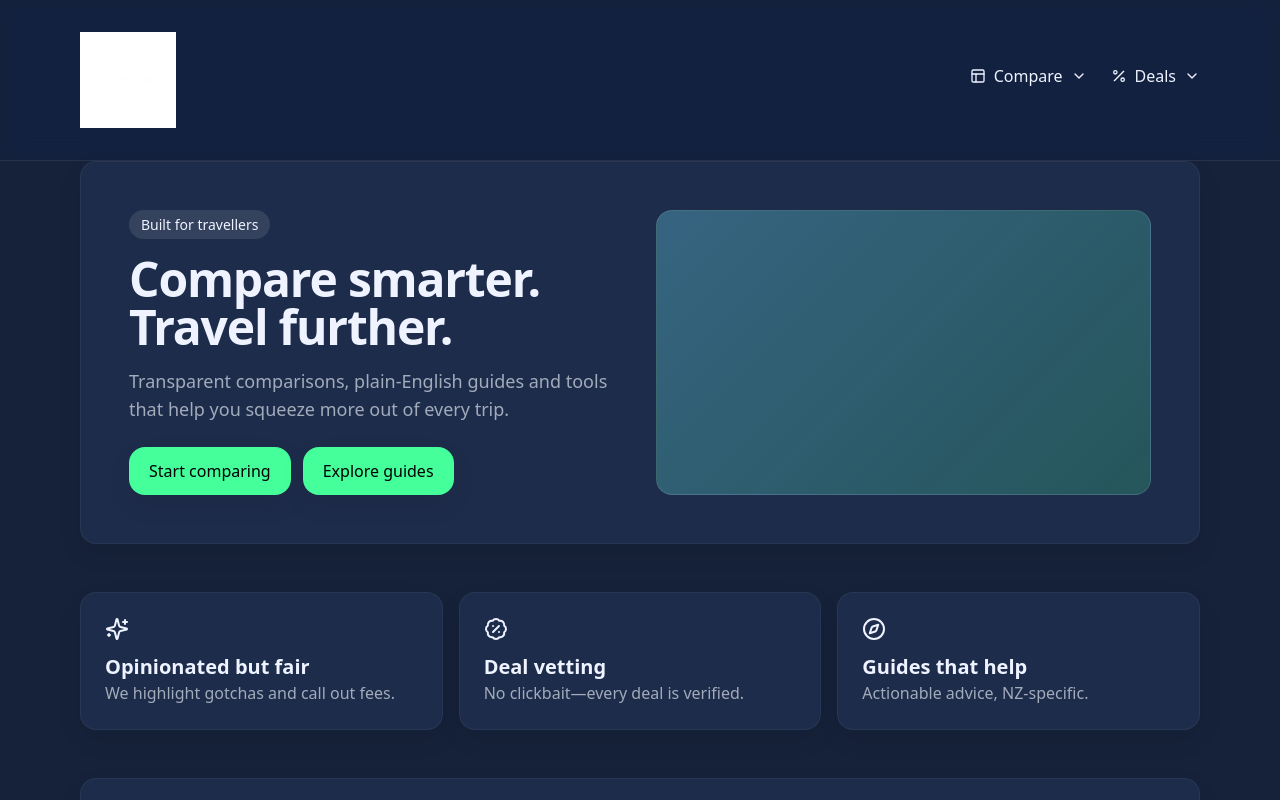
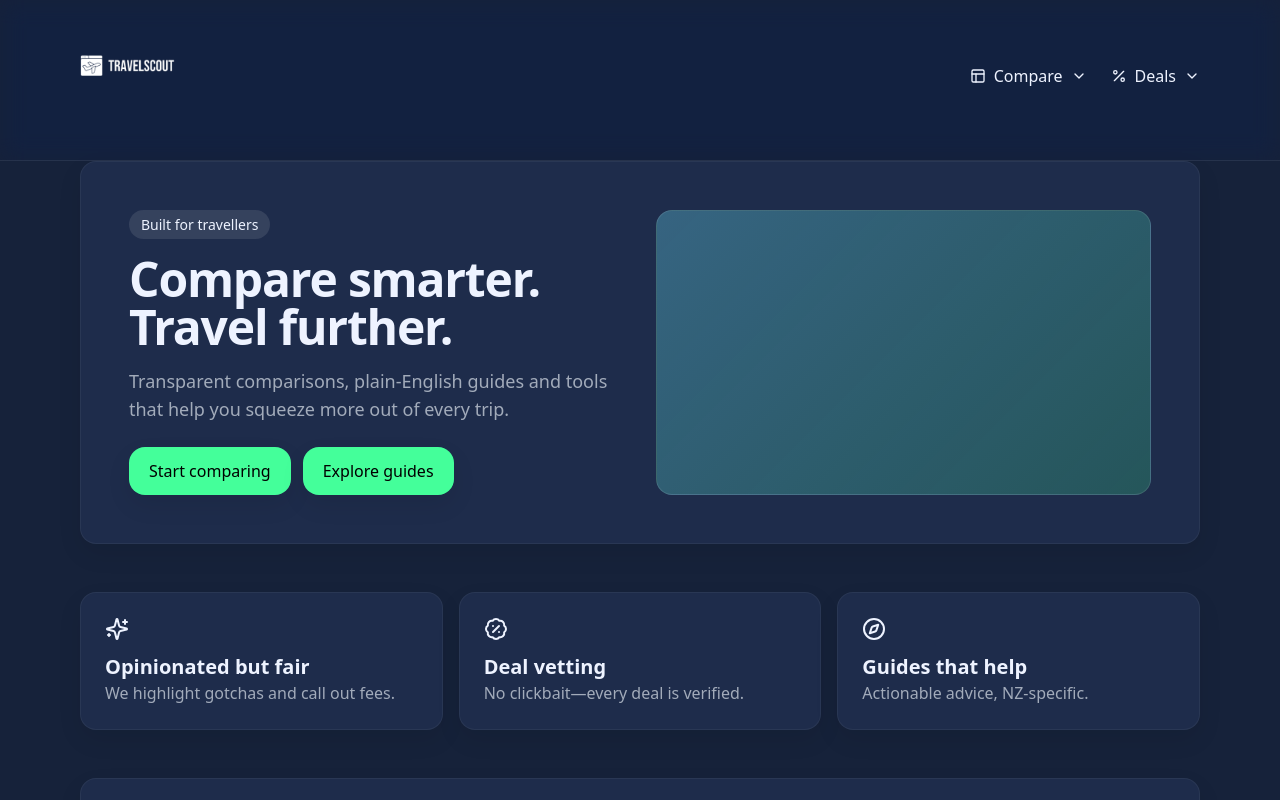
Before and after one commit to BrettWS2025/travelscout, a Next.js app: page / in a window 1280 px wide. Shown: the top 800 px of the page. Built offline with nearby package versions, Linux system fonts and the light colour scheme.

Commit message:
Update Navbar.tsx

```diff
--- a/components/Navbar.tsx
+++ b/components/Navbar.tsx
@@ -219,7 +219,7 @@ export function Navbar() {
         {/* Slightly smaller logo; navbar spacing unchanged */}
         <Link href="/" className="flex items-center gap-2" style={{ color: "var(--text)" }}>
           <Image
-            src="/TravelScout Logo 1 (1).png"
+            src="/TravelScout Logo 1 (4).png"
             alt="TravelScout"
             width={706}
             height={313}
```
